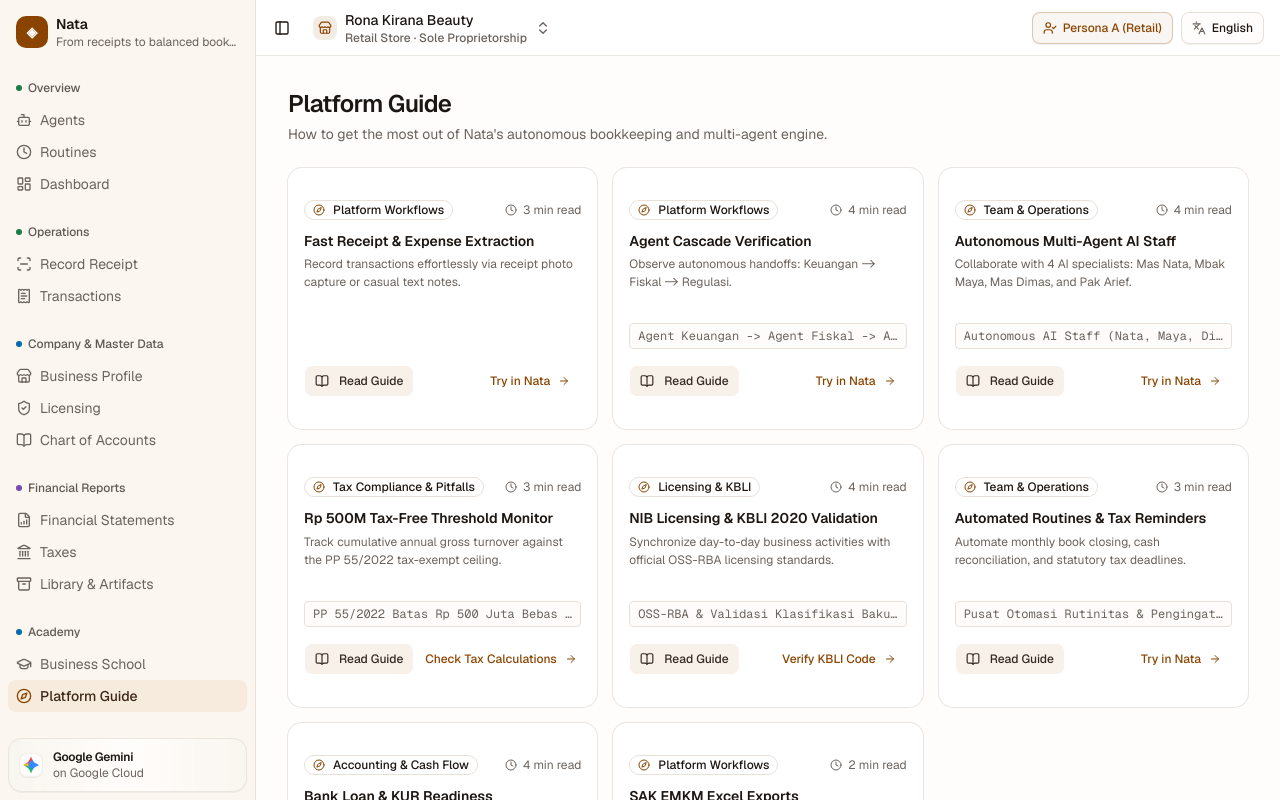
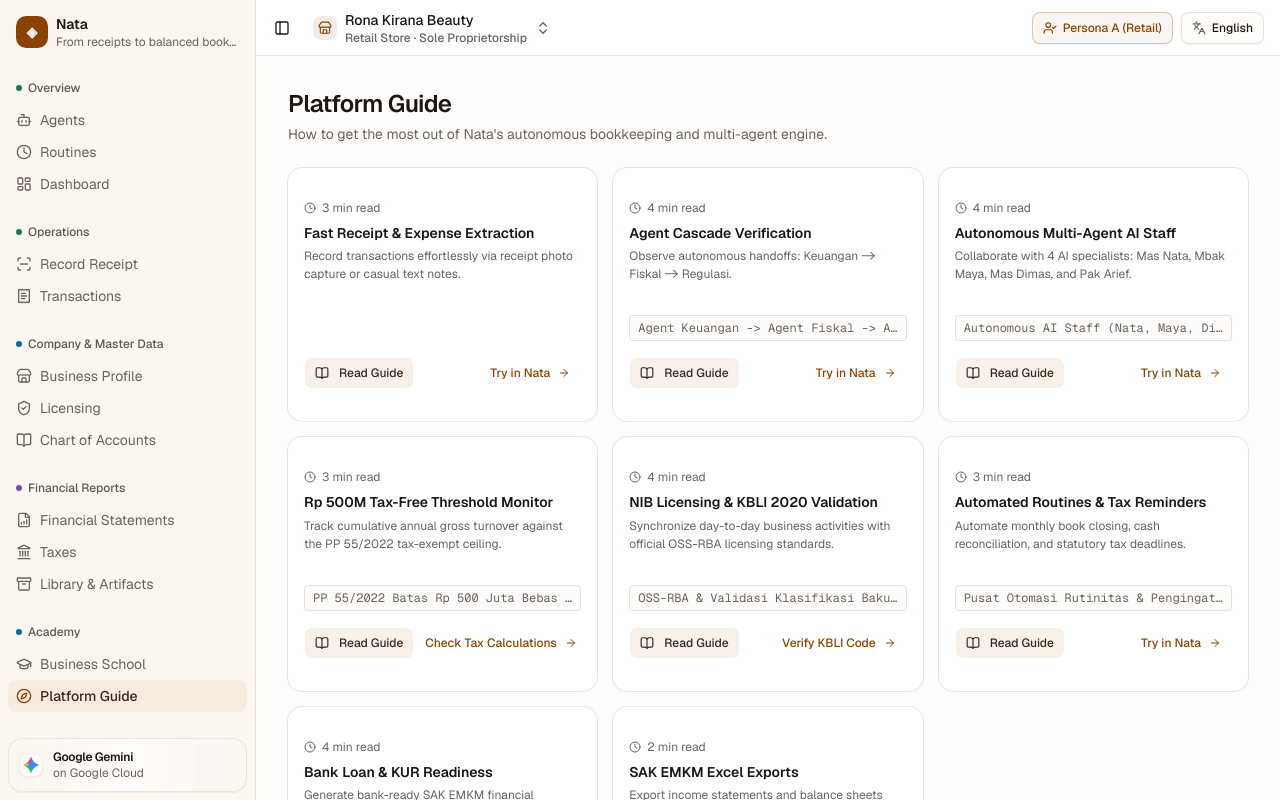
Before and after one commit to okihita/nata, a Next.js app in the folder web/: page /guide in a window 1280 px wide. Shown: the top 800 px of the page. Built offline with nearby package versions, Linux system fonts and the light colour scheme.

Commit message:
refactor(guide): remove category badge noise for improved card clarity

```diff
--- a/web/src/app/(app)/guide/page.tsx
+++ b/web/src/app/(app)/guide/page.tsx
@@ -3,7 +3,6 @@
 import { useMemo, useState } from "react";
 import Link from "next/link";
 import {
-  Compass,
   ArrowRight,
   BookOpen,
   Clock,
@@ -11,7 +10,6 @@ import {
 } from "lucide-react";
 
 import { PageHeader } from "@/components/app-sidebar";
-import { Badge } from "@/components/ui/badge";
 import { Button } from "@/components/ui/button";
 import { Card, CardContent, CardDescription, CardHeader, CardTitle } from "@/components/ui/card";
 import { useLanguage } from "@/lib/copy";
@@ -50,10 +48,6 @@ export default function GuidePage() {
             >
               <CardHeader className="p-4 pb-2">
                 <div className="flex items-center justify-between gap-2">
-                  <Badge variant="outline" className="text-xs">
-                    <Compass className="mr-1 size-3 text-primary" />
-                    {copy.academy.categories[lesson.category]}
-                  </Badge>
                   <div className="flex items-center gap-1.5 text-xs text-muted-foreground">
                     <Clock className="size-3" />
                     <span>
@@ -61,7 +55,7 @@ export default function GuidePage() {
                     </span>
                   </div>
                 </div>
-                <CardTitle className="pt-2 text-sm leading-snug font-semibold">
+                <CardTitle className="pt-1 text-sm leading-snug font-semibold">
                   {lessonCopy.title}
                 </CardTitle>
                 <CardDescription className="text-xs text-muted-foreground leading-normal">
@@ -117,9 +111,12 @@ export default function GuidePage() {
           <Card className="max-w-xl w-full max-h-[85vh] flex flex-col shadow-xl border-primary/20">
             <CardHeader className="border-b p-4">
               <div className="flex items-center justify-between gap-2">
-                <Badge variant="outline" className="text-xs">
-                  {copy.academy.categories[activeLesson.category]}
-                </Badge>
+                <div className="flex items-center gap-1.5 text-xs text-muted-foreground">
+                  <Clock className="size-3.5" />
+                  <span>
+                    {activeLesson.estimatedMinutes} {copy.academy.minRead}
+                  </span>
+                </div>
                 <Button
                   variant="ghost"
                   size="sm"
```
